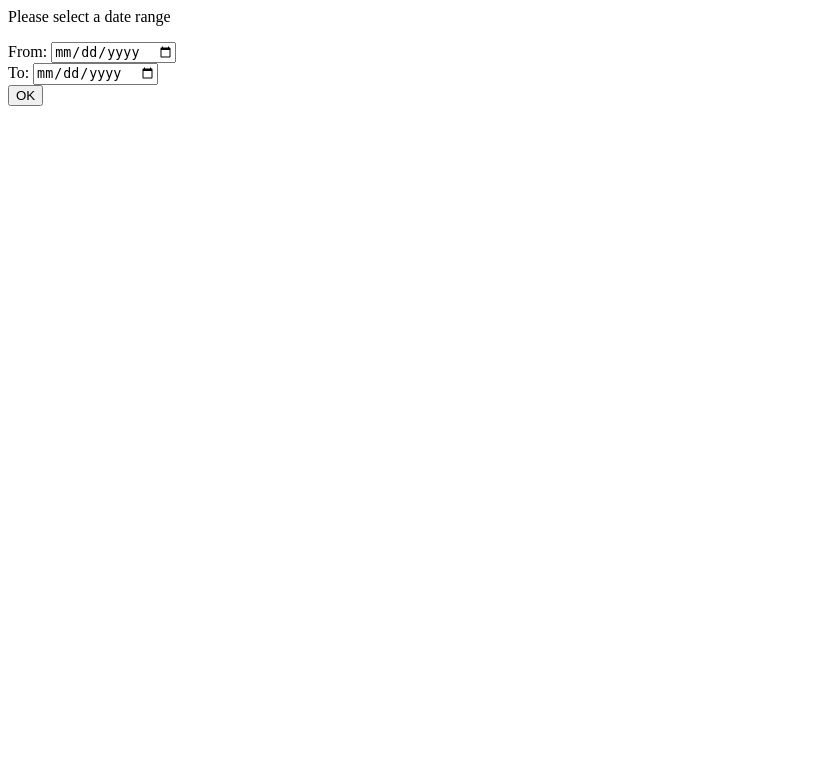
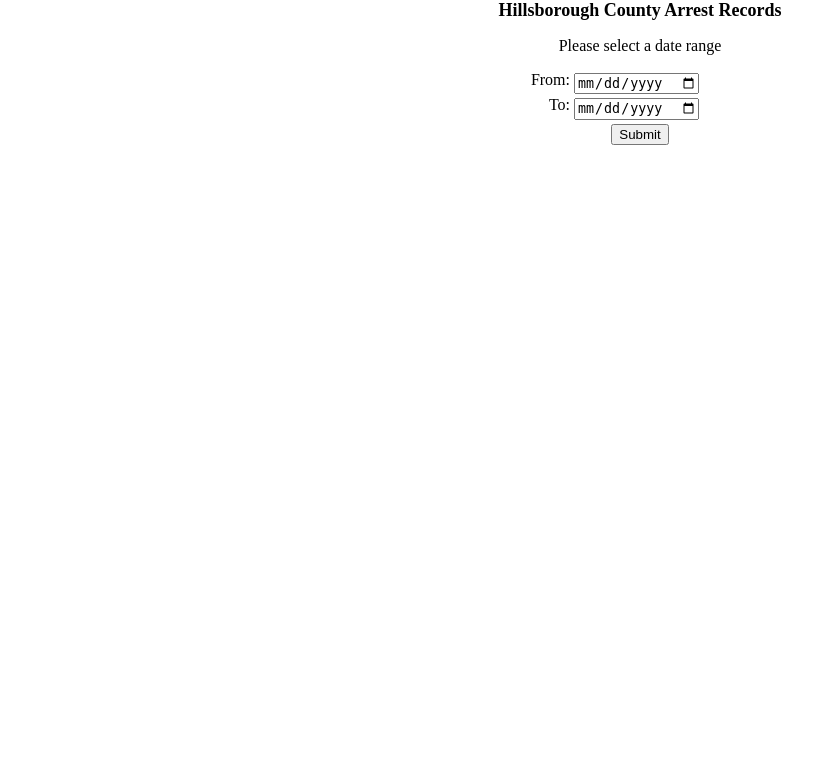
Before and after one commit to yonadav-labs/hcso-scraper, a Django app: page / in a window 1280 px wide. Shown: the top 783 px of the page, without its empty margins (0-836 px from the left). Run offline with Django 3.2, Linux system fonts and the light colour scheme.

Commit message:
Add some styling to the arrests form.

```diff
--- a/web/web/settings.py
+++ b/web/web/settings.py
@@ -138,3 +138,6 @@
 # https://docs.djangoproject.com/en/2.0/howto/static-files/
 
 STATIC_URL = '/static/'
+STATICFILES_DIRS = [
+    os.path.join(BASE_DIR, "web", "static")
+]
--- /dev/null
+++ b/web/web/static/web/style.css
@@ -0,0 +1,36 @@
+.center {
+    margin: auto;
+    width: 50%;
+    text-align: center;
+}
+
+h1 {
+    font-size: large;
+}
+
+label {
+    display: inline-block;
+    float: left;
+    clear: left;
+    width: 250px;
+    text-align: right;
+    margin-right: 2px;
+}
+
+input {
+    display: inline-block;
+    float: left;
+    clear: right;
+    margin: 2px;
+}
+
+.clearfix::after {
+   content: " ";
+   display: block;
+   height: 0;
+   clear: both;
+}
+
+button {
+    margin: 2px;
+}
--- a/web/web/templates/index.html
+++ b/web/web/templates/index.html
@@ -4,22 +4,24 @@
 
   <title>Hillsborough Sherrif Scraper</title>
 
-  <!-- <link rel="stylesheet" href="css/styles.css?v=1.0"> -->
+  {% load static %}
+  <link rel="stylesheet" href="{% static 'web/style.css' %}">
 </head>
 
-<body>
+<body class="center">
+  <h1>Hillsborough County Arrest Records</h1>
   <p>Please select a date range</p>
   <form method="GET" action="arrests">
-    <div>
-      <label for="from">From:</label>
+    <div class="clearfix">
+      <label for="from">From: </label>
       <input type="date" id="from" name="from">
-    </div>
-    <div>
-      <label for="to">To:</label>
+      <label for="to">To: </label>
       <input type="date" id="to" name="to">
     </div>
 
-    <button type="submit">OK</button>
+    <div>
+      <button type="submit">Submit</button>
+    </div>
   </form>
 </body>
 </html>
```
